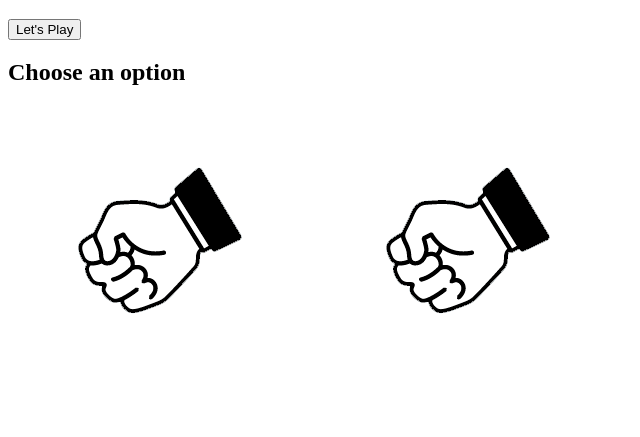
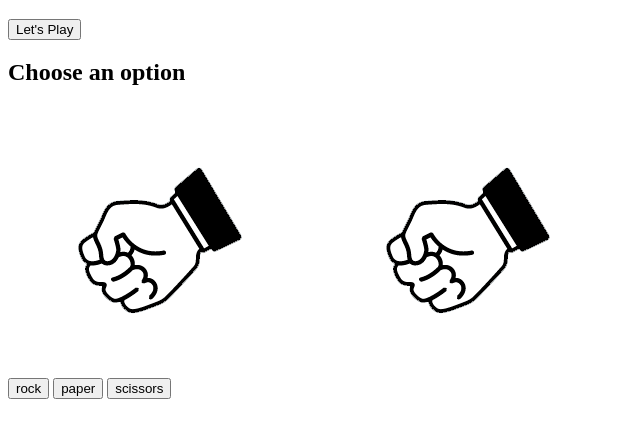
Before and after one commit to dan850/rockpapsci, a plain HTML site: page index.html in a window 1280 px wide. Shown: the part 231-668 px from the top of the page, without its empty margins (0-640 px from the left). Drawn offline with Linux system fonts and the light colour scheme.

Commit message:
Update index.html

```diff
--- a/index.html
+++ b/index.html
@@ -36,6 +36,16 @@
       </div>
 
 
+      <div class="options">
+        <button class="rock">rock</button>
+        <button class="paper">paper</button>
+        <button class="scissors">scissors</button>
+      </div>
+
+
+
+
+
   </body>
 
   <script src="app.js"></script>
```
